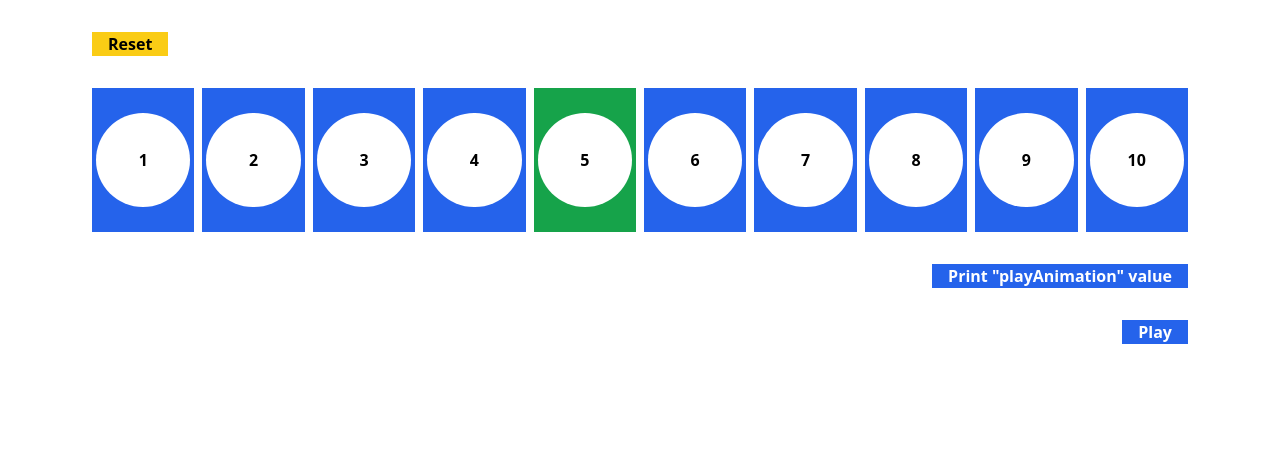
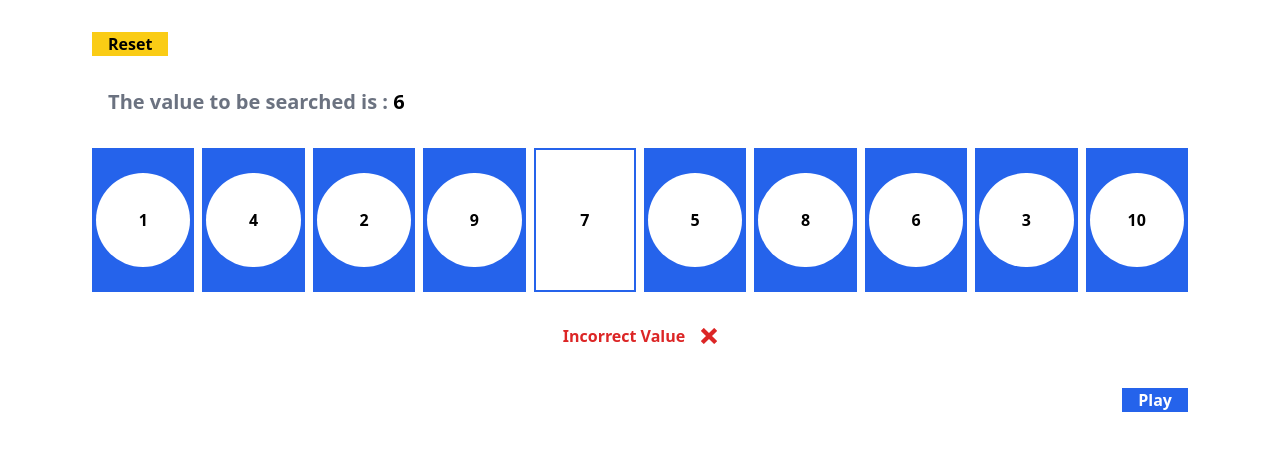
Before and after one commit to theananttrivedi/linearsearch-visualiser, a React (Vite) app: page / in a window 1280 px wide. Both pictures are taken after a click on the element "Play". Shown: the top 450 px of the page. Built offline with nearby package versions, Linux system fonts and the light colour scheme.

Commit message:
Added Indicator

```diff
--- a/src/components/BarContainer.jsx
+++ b/src/components/BarContainer.jsx
@@ -3,7 +3,7 @@
 import Bar from "./Bar";
 import ResultContainer from "./ResultContainer";
 
-const bars_intital = [
+const bars_intital = shuffleArray([
   { num: 1, currentlyLooking: false, correct: false },
   { num: 2, currentlyLooking: false, correct: false },
   { num: 3, currentlyLooking: false, correct: false },
@@ -14,11 +14,13 @@
   { num: 8, currentlyLooking: false, correct: false },
   { num: 9, currentlyLooking: false, correct: false },
   { num: 10, currentlyLooking: false, correct: false },
-];
+]);
 
 function BarContainer() {
   const [bars, setBars] = useState(JSON.parse(JSON.stringify(bars_intital)));
   const [playAnimation, setPlayAnimation] = useState(false);
+  const [index, setIndex] = useState(null);
+  const [valueToBeSearched, setValueToBeSearched] = useState(6);
   function handleReset() {
     setPlayAnimation(false);
     setBars(JSON.parse(JSON.stringify(bars_intital)));
@@ -28,19 +30,20 @@
     setPlayAnimation(true);
   }
 
-  function handlePrint() {
-    console.log({ playAnimation });
-  }
-
   useEffect(() => {
     setBars(JSON.parse(JSON.stringify(bars_intital)));
+    setIndex(null);
     let i = -1;
     let founded = false;
+    let foundedindex = null;
     if (!playAnimation) return;
     if (i >= bars.length) return;
 
     const intervalID = setInterval(() => {
-      if (founded) return;
+      if (founded) {
+        setIndex(foundedindex);
+        return;
+      }
       if (i - bars.length !== -1) {
         setBars((prevBars) => {
           let previousBarTobeStoppedLookingAt;
@@ -56,10 +59,11 @@
           }
           const barToBeLookedAt = newBars[i];
           barToBeLookedAt.currentlyLooking = true;
-          if (barToBeLookedAt.num === 5) {
+          if (barToBeLookedAt.num === valueToBeSearched) {
             barToBeLookedAt.currentlyLooking = false;
             barToBeLookedAt.correct = true;
             founded = true;
+            foundedindex = i;
           }
 
           newBars[i] = barToBeLookedAt;
@@ -88,12 +92,17 @@
 
   return (
     <div className="flex flex-col gap-y-8">
+      {" "}
       <div
         className="bg-yellow-400 w-fit px-4 font-bold cursor-pointer"
         onClick={handleReset}
       >
         Reset
       </div>
+      <h1 className="px-4 text-gray-500 font-bold text-xl">
+        The value to be searched is :{" "}
+        <span className="text-black">{valueToBeSearched}</span>
+      </h1>
       <div className="flex gap-x-2">
         {bars.map((bar, index) => {
           const { num, currentlyLooking, correct } = bar;
@@ -107,11 +116,14 @@
           );
         })}
       </div>
-      <div
-        className="bg-blue-600 ml-auto text-white w-fit px-4 font-bold cursor-pointer"
-        onClick={handlePrint}
-      >
-        Print "playAnimation" value
+      <div className="h-8">
+        {playAnimation && (
+          <ResultContainer
+            value={valueToBeSearched}
+            index={index}
+            notCorrect={index === null}
+          />
+        )}
       </div>
       <div
         className="bg-blue-600 ml-auto text-white w-fit px-4 font-bold cursor-pointer"
@@ -119,12 +131,6 @@
       >
         Play
       </div>
-
-      {/* <ResultContainer
-        value={valueToBeSearched}
-        index={index}
-        notCorrect={!visualised}
-      /> */}
     </div>
   );
 }
--- a/src/components/ResultContainer.jsx
+++ b/src/components/ResultContainer.jsx
@@ -2,10 +2,10 @@
 const ResultContainer = ({ value, index, notCorrect }) => {
   let component = (
     <div>
-      {/* <p>
+      <p>
         The value <span className="font-bold">{value}</span> found successfully
         at index <span className="font-bold text-green-600">{index}</span>!
-      </p> */}
+      </p>
       <div className="flex items-center justify-center gap-x-4">
         <p className="text-green-600 font-bold">Correct Value</p>
         <ImCheckmark color="#16A34A" />
@@ -20,7 +20,11 @@
       </div>
     );
   }
-  return <div className="shadow text-center">{component}</div>;
+  return (
+    <div className="text-center  flex flex-col items-center justify-center">
+      {component}
+    </div>
+  );
 };
 
 export default ResultContainer;
```
